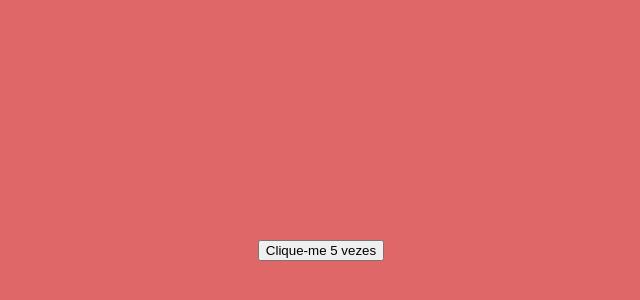
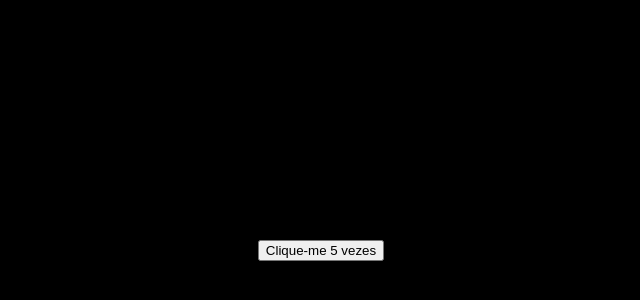
Before and after one commit to otavyo01/sim-sera, a plain HTML site: page index.html in a window 1280 px wide. Shown: the part 176-476 px from the top of the page, without its empty margins (319-959 px from the left). Drawn offline with Linux system fonts and the light colour scheme.

Commit message:
Update css.css

```diff
--- a/css/css.css
+++ b/css/css.css
@@ -1,5 +1,5 @@
 body {
-    background-color: rgba(207, 16, 16, 0.637);
+    background-color: black;
 }
 
 .texto {
```
